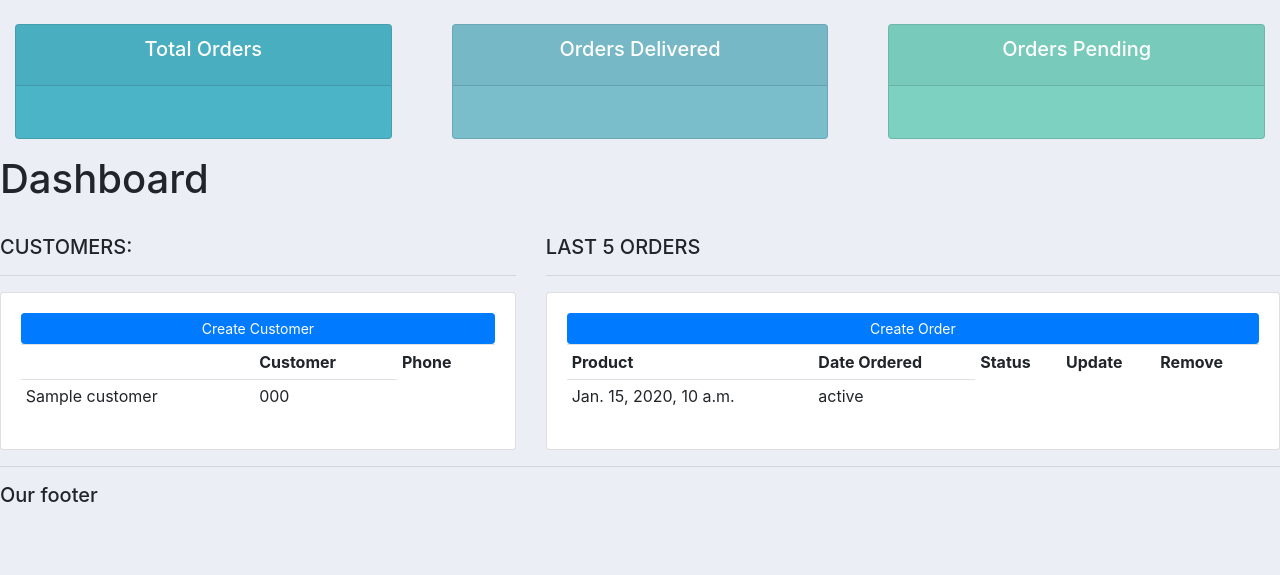
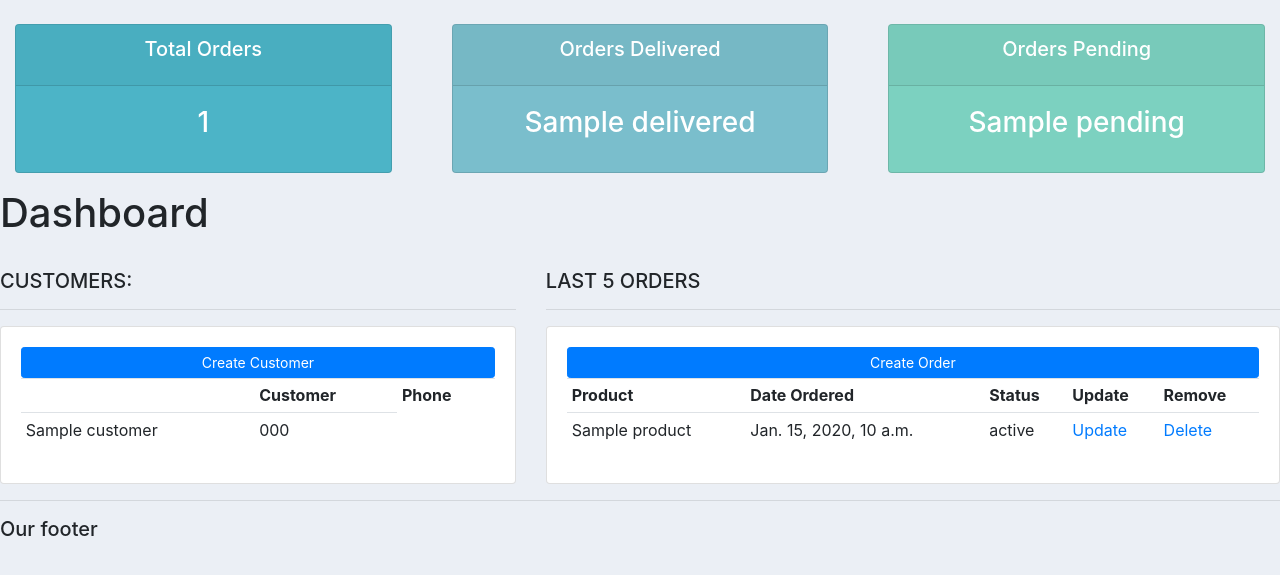
Before and after one commit to quynhnle135/customer-management-app, a Django app: template crm/accounts/templates/accounts/dashboard.html in a window 1280 px wide. Shown: the part 56-631 px from the top of the page. Run offline with Django 4.2, Linux system fonts and the light colour scheme; the template is opened without the code that fills it: most values are stand-ins (such as "Sample title", 1, 10 or a date in 2020).

Commit message:
Rendered data from customers, status, and orders in templates

```diff
--- a/crm/accounts/templates/accounts/dashboard.html
+++ b/crm/accounts/templates/accounts/dashboard.html
@@ -44,10 +44,11 @@
 				</tr>
 				{% for order in orders %}
 					<tr>
-
+						<td>{{order.product}}</td>
 						<td>{{order.date_created}}</td>
 						<td>{{order.status}}</td>
-
+						<td><a href="">Update</a></td>
+						<td><a href="">Delete</a></td>
 					</tr>
 				{% endfor %}
 
--- a/crm/accounts/templates/accounts/status.html
+++ b/crm/accounts/templates/accounts/status.html
@@ -8,7 +8,7 @@
 			  		<h5 class="card-title">Total Orders</h5>
 			  	</div>
 			  	<div class="card-body">
-			    	<h3 class="card-title"></h3>
+			    	<h3 class="card-title">{{total_orders}}</h3>
 			  	</div>
 			</div>
 		</div>
@@ -21,7 +21,7 @@
 			  		<h5 class="card-title">Orders Delivered</h5>
 			  	</div>
 			  	<div class="card-body">
-			    	<h3 class="card-title"></h3>
+			    	<h3 class="card-title">{{delivered}}</h3>
 			  	</div>
 			</div>
 		</div>
@@ -34,7 +34,7 @@
 			  		<h5 class="card-title">Orders Pending</h5>
 			  	</div>
 			  	<div class="card-body">
-			    	<h3 class="card-title"></h3>
+			    	<h3 class="card-title">{{pending}}</h3>
 			  	</div>
 			</div>
 		</div>
```
Also changed, not shown: crm/accounts/views.py (+7 -1 lines).
